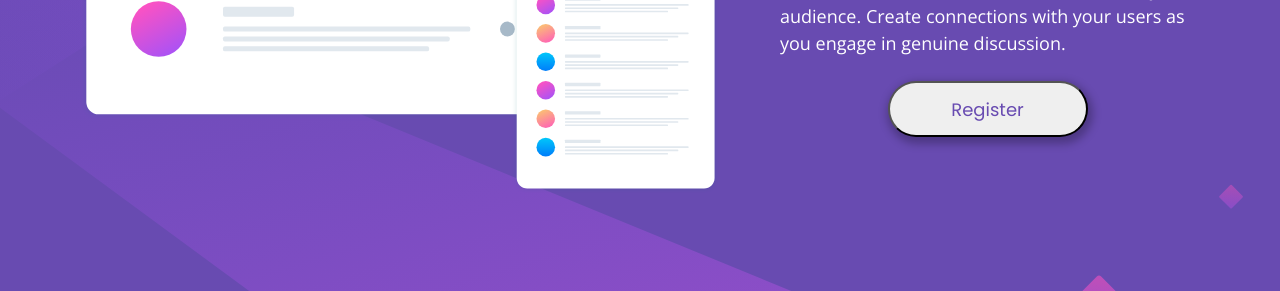
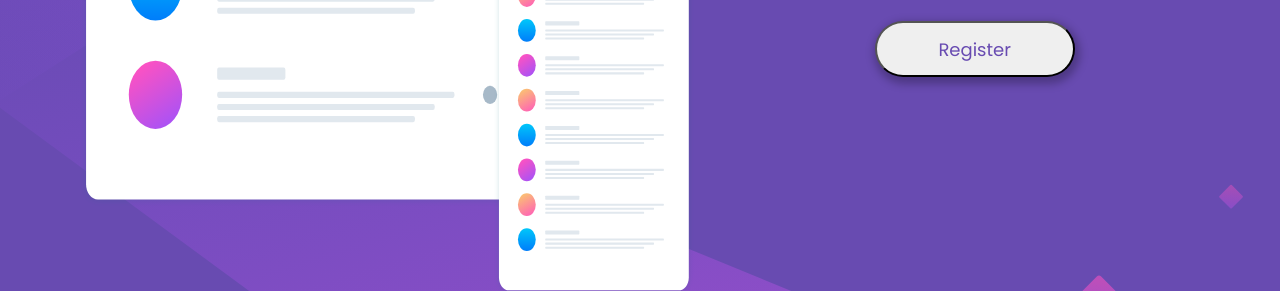
Before and after one commit to NitaLewska/huddle-landing-page-with-single-introductory-section, a plain HTML site: page index.html in a window 1280 px wide. Shown: the part 423-714 px from the top of the page. Drawn offline with nearby package versions, Linux system fonts and the light colour scheme.

Commit message:
Update styles.css

```diff
--- a/styles.css
+++ b/styles.css
@@ -45,8 +45,8 @@ main div {
 
 }
 main img {
-    height:fit-content;
-    width:50vw;
+    height:auto;
+    width:48vw;
 }
 h1 {
     font-family: 'Poppins', sans-serif;
```
